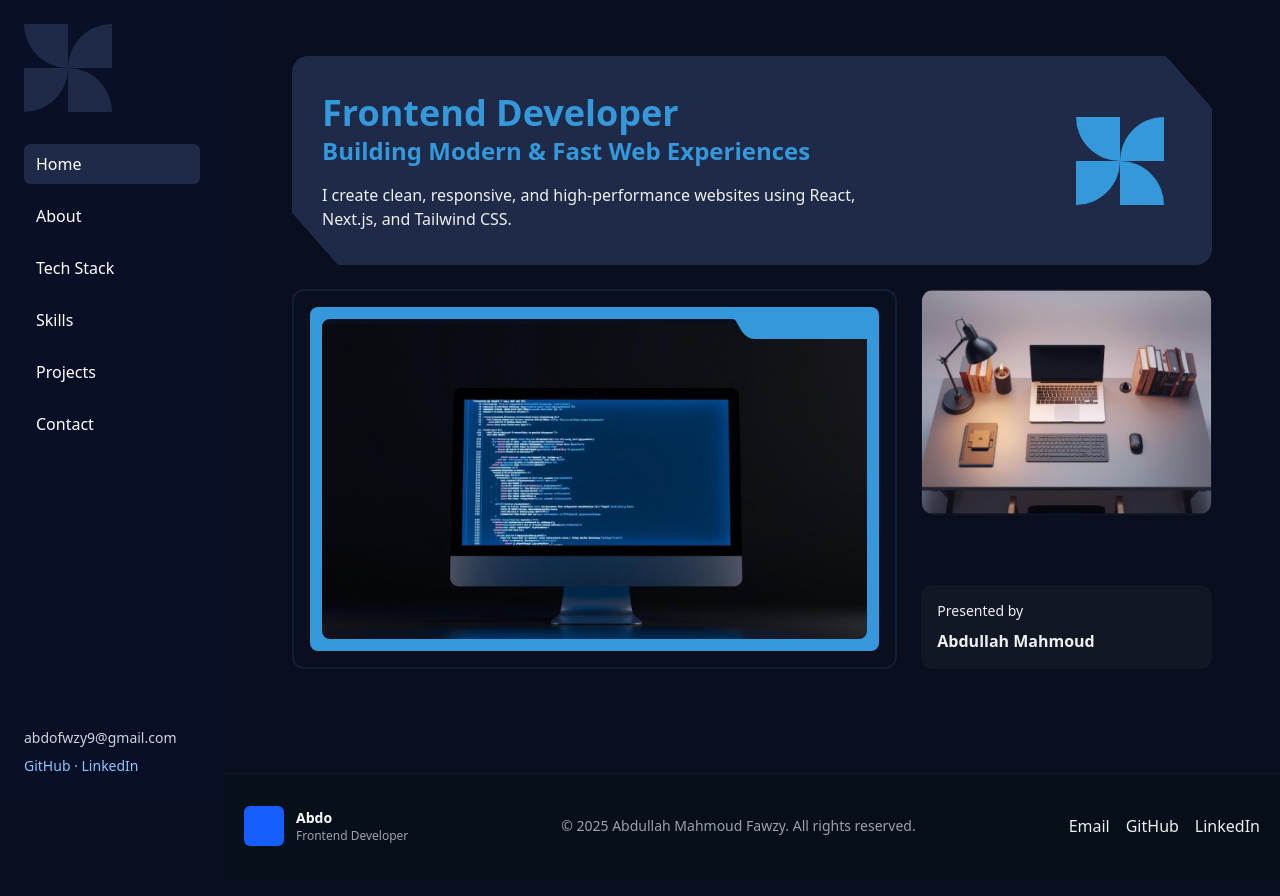
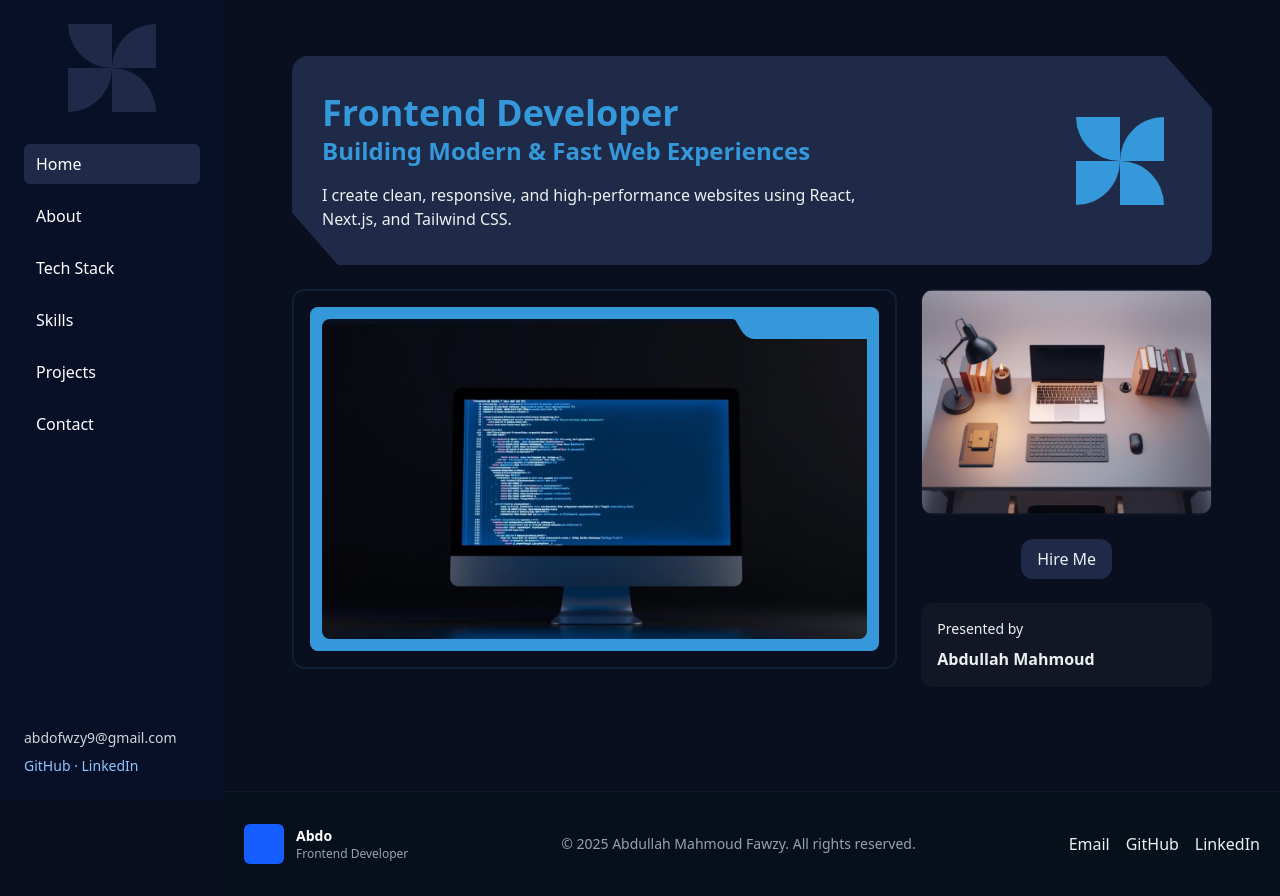
Before and after one commit to Abdo5-Mahmoud/portfolio, a Next.js app: page / in a window 1280 px wide. Built offline with nearby package versions, Linux system fonts and the light colour scheme.

Commit message:
put the old-ui in the .igonre

```diff
--- a/app/page.tsx
+++ b/app/page.tsx
@@ -2,6 +2,7 @@ import Image from "next/image";
 import Logo from "@/app/ui/logo";
 import img1 from "@/public/main-img1.png";
 import img2 from "@/public/main-img2.png";
+import Link from "next/link";
 export default function page() {
   return (
     <div className=" text-lightBlue font-sans lg:min-h-full">
@@ -77,7 +78,9 @@ export default function page() {
                 A disk with a laptop and some books on the desk.
               </p>
             </div>
-
+            <div className=" bg-darkBlue rounded-xl text-center w-fit px-4 py-2 mx-auto hover:bg-blue   ">
+              <Link href={"/contact"}>Hire Me</Link>
+            </div>
             <div className="bg-[rgba(255,255,255,0.03)] rounded-xl p-4">
               <div className="text-lightBlue text-sm">Presented by</div>
               <div className="mt-2 font-semibold text-lightBlue">
--- a/app/ui/sideNav.tsx
+++ b/app/ui/sideNav.tsx
@@ -36,7 +36,7 @@ export default function SidebarNavbar() {
     <>
       {/* Desktop sidebar (visible lg+) */}
       <div className="hidden  lg:flex flex-col fixed left-0 top-0 h-full w-56 bg-[#071026] text-white p-6 z-40">
-        <div className="flex items-center gap-3 mb-8">
+        <div className="flex items-center justify-center gap-3 mb-8">
           <Logo color="darkBlue" />
         </div>
 
```
Also changed, not shown: 1 other file (tests, documents, lock files or other folders).
